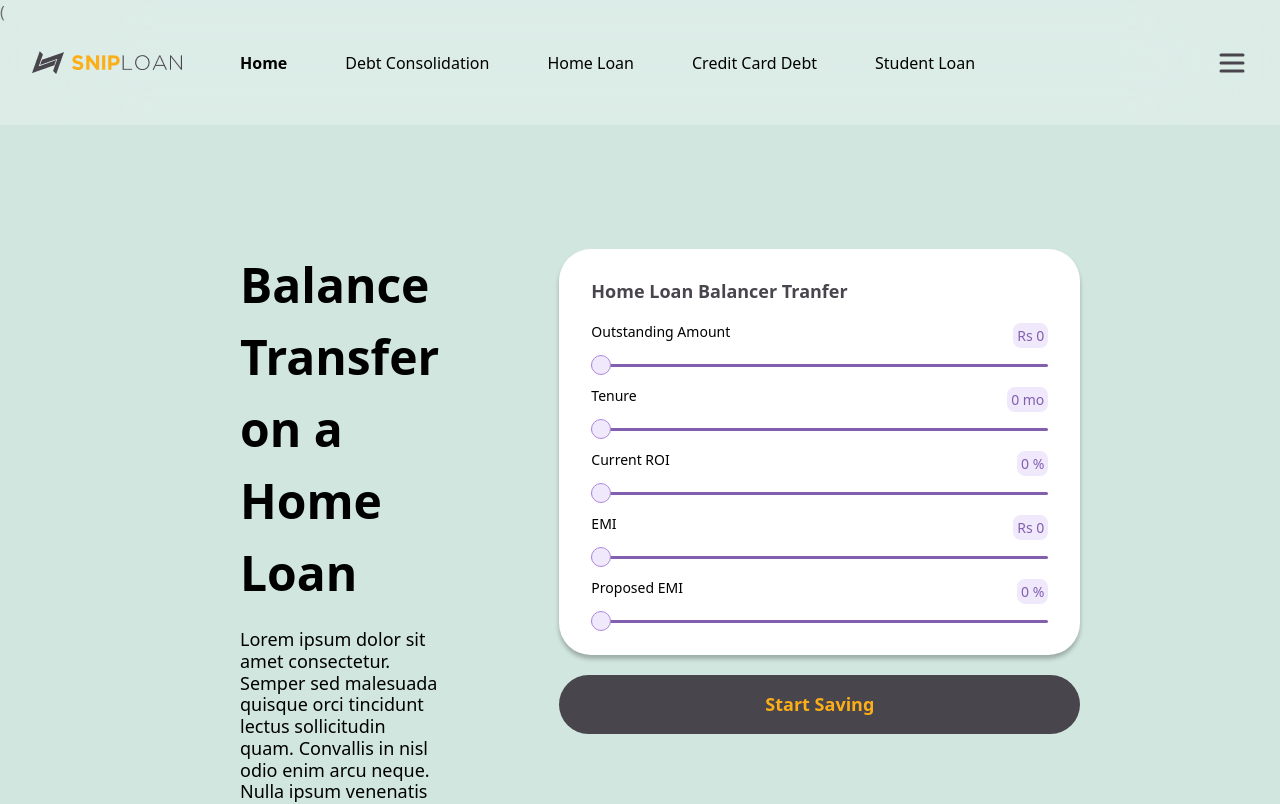
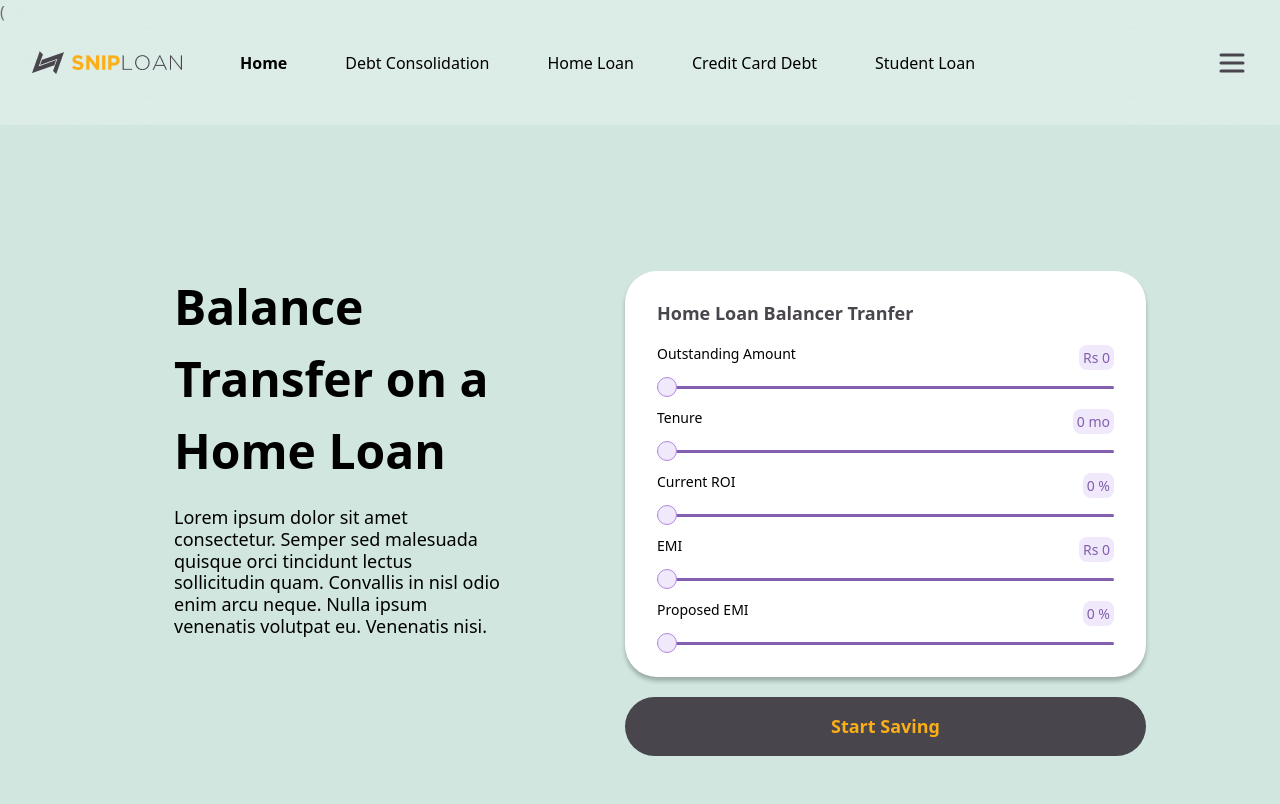
Before and after one commit to mahi25soni/temp-shiploan-frontend, a Next.js app: page /home-loan in a window 1280 px wide. Shown: the top 804 px of the page. Built offline with nearby package versions, Linux system fonts and the light colour scheme.

Commit message:
Refactor : Some carousel changes

```diff
--- a/src/components/CarouselWrapper/CarouselWrapper.tsx
+++ b/src/components/CarouselWrapper/CarouselWrapper.tsx
@@ -42,7 +42,7 @@ const CarouselWrapper = () => {
           <div
             key={index}
             className={`absolute inset-0 top-40 flex items-center justify-center transition-opacity duration-700 ease-in-out ${activeSlide === index ? "opacity-100" : "opacity-0"
-              } lg:mx-20 lg:top-0 lg:grid lg:grid-cols-12 lg:pl-[100px] lg:pr-[20px]`}
+              } lg:top-0 lg:grid lg:grid-cols-12 lg:pl-[150px] lg:pr-[50px]`}
           >
             <div className="flex h-[300px] w-[334px] flex-col items-start justify-start gap-6 rounded-32 border border-basic bg-white p-5 text-center lg:col-span-6 lg:h-max lg:w-[494px] lg:text-left xl:col-span-5">
               <div className="line-clamp-2 text-[32px] font-bold leading-[48px] lg:text-[48px] lg:leading-[72px]">
--- a/src/components/SuggestesLenders/SuggestedLenders.tsx
+++ b/src/components/SuggestesLenders/SuggestedLenders.tsx
@@ -35,7 +35,7 @@ const SuggestedLenders = (data: props) => {
     }
     return (
         <div
-            className="m-auto flex h-full w-full flex-col  items-center justify-start gap-6 lg:px-[200px]"
+            className="m-auto flex h-full w-full flex-col  items-center justify-start gap-6 lg:px-[134px]"
         >
 
             {
--- a/src/components/wrappers/PageWrapper.tsx
+++ b/src/components/wrappers/PageWrapper.tsx
@@ -14,7 +14,7 @@ interface PageWrapperProps {
 const PageWrapper = (data: PageWrapperProps) => {
   return (
 
-      <div className="flex w-full  flex-col items-center gap-10 justify-start  lg:flex-row lg:justify-between lg:gap-20 lg:mt-[125px] lg:items-start lg:px-[200px] lg:py-[100px]">
+      <div className="flex w-full  flex-col items-center gap-10 justify-start  lg:flex-row lg:justify-between lg:gap-20 lg:mt-[125px] lg:items-start lg:px-[134px] lg:py-[122px]">
         <div className="relative min-h-[292px] w-[282px] lg:h-[544px] lg:w-[526px] lg:hidden">
           <Image
             src={data?.mainImage}
```
